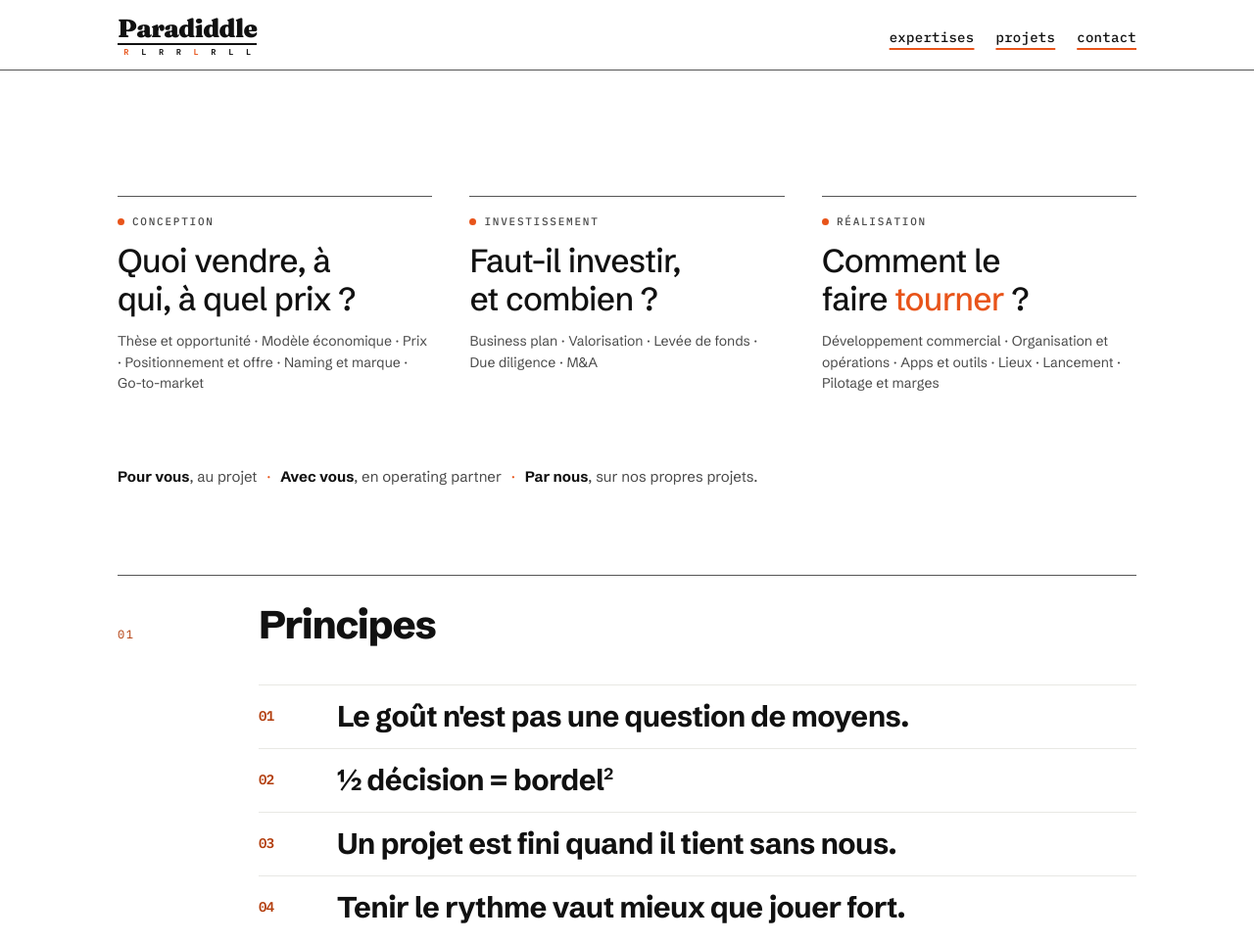
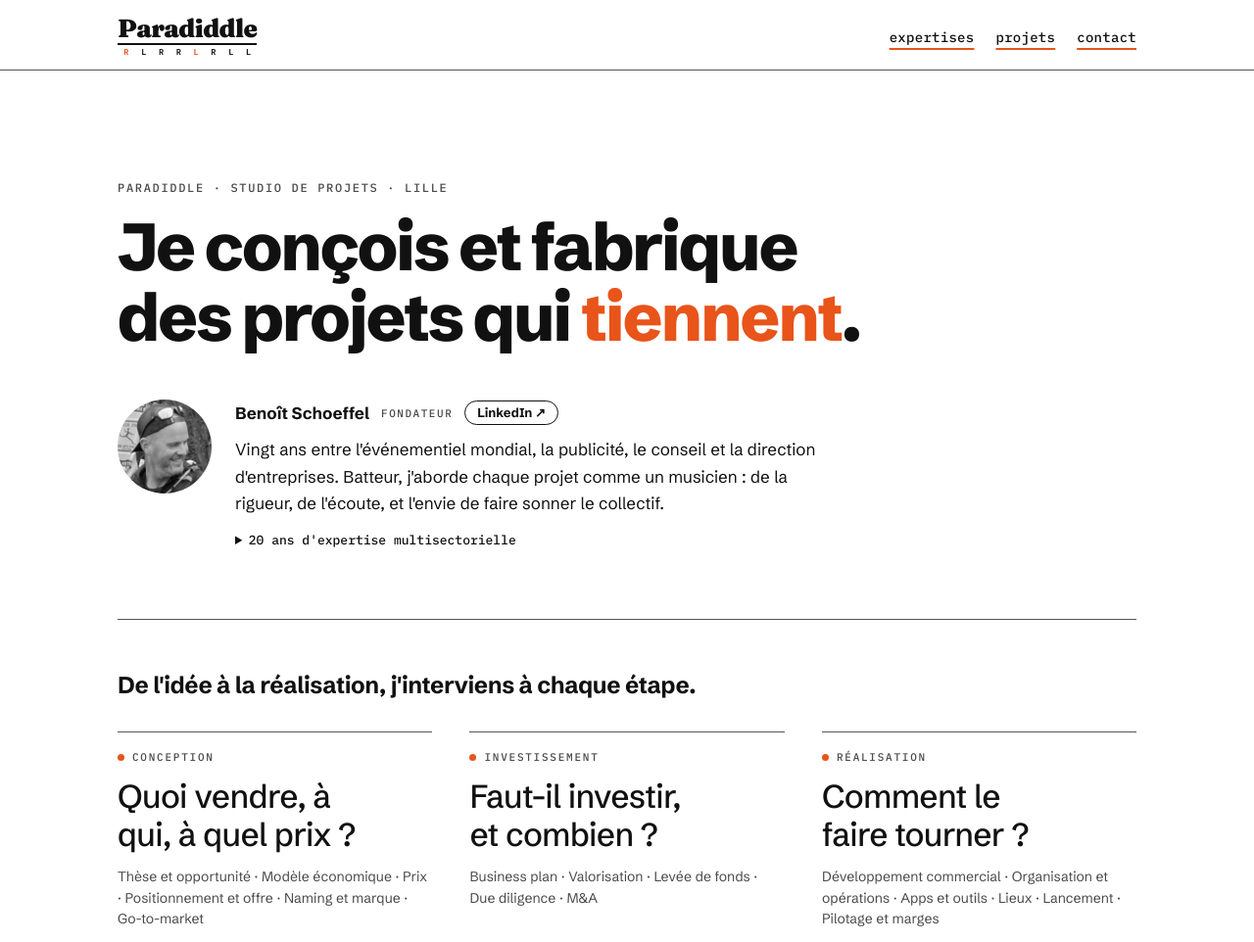
Before and after one commit to bschoeffel/paradiddle-site, a plain HTML site: page index.html in a window 1280 px wide. Shown: the top 962 px of the page at 98% size. Drawn offline with Linux system fonts and the light colour scheme.

Commit message:
Ouverture par le fondateur, puis les expertises ; section Fondateur fusionnée
Co-Authored-By: Claude Opus 5.5 <noreply@anthropic.com>
Claude-Session: https://claude.ai/code/session_01BLnAgTWFHsGTDW4dwBqLML

```diff
--- a/index.html
+++ b/index.html
@@ -4,9 +4,9 @@
 <meta charset="utf-8">
 <meta name="viewport" content="width=device-width, initial-scale=1, viewport-fit=cover">
 <title>Paradiddle · Studio de projets</title>
-<meta name="description" content="Paradiddle, studio de projets : conception, investissement, réalisation. Quoi vendre, à qui, à quel prix ? Faut-il investir ? Comment le faire tourner ? Fondé à Lille par Benoît Schoeffel.">
+<meta name="description" content="Paradiddle, studio de projets à Lille. Benoît Schoeffel conçoit et fabrique des projets qui tiennent : conception, investissement, réalisation.">
 <meta property="og:title" content="Paradiddle · Studio de projets">
-<meta property="og:description" content="Paradiddle, studio de projets. Créatif et touche-à-tout, de l'idée à la réalisation. Fondé à Lille par Benoît Schoeffel.">
+<meta property="og:description" content="Paradiddle, studio de projets à Lille. Benoît Schoeffel conçoit et fabrique des projets qui tiennent : conception, investissement, réalisation.">
 <meta property="og:type" content="website">
 <meta property="og:image" content="https://paradiddle.fr/og-image.png">
 <meta property="og:image:width" content="1200">
@@ -213,8 +213,22 @@ footer .wrap { display: flex; justify-content: space-between; align-items: end;
 
 
 .hero .kicker { margin: 0 0 14px; font: 600 13px var(--mono); letter-spacing: .14em; text-transform: uppercase; color: var(--accent-ink); }
+/* Ouverture par le fondateur */
+.opener { padding: clamp(56px, 9vw, 112px) 0 clamp(40px, 6vw, 72px); }
+.opener .kicker { margin: 0 0 18px; font: 500 12px var(--mono); letter-spacing: .14em; text-transform: uppercase; color: var(--muted); }
+.opener h1 { margin: 0; font-size: clamp(34px, 5.4vw, 68px); line-height: 1.05; font-weight: 800; letter-spacing: -0.035em; max-width: 14em; text-wrap: balance; }
+.opener h1 em { font-style: normal; color: var(--accent); }
+.me { display: grid; grid-template-columns: 96px minmax(0, 1fr); gap: 24px; margin-top: clamp(32px, 4vw, 48px); max-width: 720px; align-items: start; }
+.me img { width: 96px; height: 96px; border-radius: 50%; object-fit: cover; filter: grayscale(1) contrast(1.05); }
+.me-txt { display: grid; gap: 10px; }
+.me-txt p { margin: 0; font-size: 17px; line-height: 1.6; }
+.me-name { display: flex; flex-wrap: wrap; align-items: center; gap: 6px 12px; }
+.me-name span { font: 500 11px var(--mono); letter-spacing: .14em; text-transform: uppercase; color: var(--muted); }
+.me .xp { margin-top: 6px; }
+@media (max-width: 560px) { .me { grid-template-columns: minmax(0, 1fr); } .me img { width: 80px; height: 80px; } }
+.opening .lead { margin: 0 0 28px; font-size: clamp(20px, 2vw, 24px); font-weight: 700; letter-spacing: -0.015em; }
 /* Ouverture : les trois questions, sans titre — version fine */
-.opening { padding: clamp(56px, 10vw, 128px) 0 clamp(48px, 7vw, 88px); }
+.opening { padding: clamp(32px, 4vw, 48px) 0 clamp(48px, 7vw, 88px); border-top: .5px solid #555; }
 .qs { list-style: none; margin: 0; padding: 0; display: grid; grid-template-columns: repeat(3, minmax(0, 1fr)); gap: 0 clamp(20px, 3vw, 40px); }
 .qs li { display: grid; align-content: start; gap: 14px; padding-top: 18px; border-top: .5px solid #555; }
 .qs .tag { margin: 0; display: flex; align-items: center; gap: 8px; font: 500 11px var(--mono); letter-spacing: .16em; text-transform: uppercase; color: var(--muted); }
@@ -350,12 +364,36 @@ try { if (!window.matchMedia('(prefers-reduced-motion: reduce)').matches && !ses
 
 <main id="top">
   <div class="wrap">
-    <section class="opening" id="studio" aria-labelledby="opening-title">
-      <h1 id="opening-title" class="sr">Paradiddle, studio de projets&nbsp;: conception, investissement, réalisation.</h1>
+    <section class="opener" aria-labelledby="intro-title">
+      <p class="kicker">Paradiddle · Studio de projets · Lille</p>
+      <h1 id="intro-title">Je conçois et fabrique des projets qui <em>tiennent</em>.</h1>
+      <div class="me">
+        <img src="assets/benoit.jpg" alt="Benoît Schoeffel" width="96" height="96">
+        <div class="me-txt">
+          <p class="me-name"><b>Benoît Schoeffel</b> <span>fondateur</span> <a class="li-pill" href="https://www.linkedin.com/in/bschoeffel/" target="_blank" rel="noopener" aria-label="Profil LinkedIn de Benoît Schoeffel (nouvel onglet)">LinkedIn&nbsp;↗</a></p>
+          <p>Vingt ans entre l'événementiel mondial, la publicité, le conseil et la direction d'entreprises. Batteur, j'aborde chaque projet comme un musicien&nbsp;: de la rigueur, de l'écoute, et l'envie de faire sonner le collectif.</p>
+          <details class="xp">
+          <summary>20 ans d'expertise multisectorielle</summary>
+          <div class="legal-body">
+            <p><b>2007–2010 · Événements sportifs mondiaux</b> : protocole et VIP de la Coupe du monde de rugby 2007 (Paris), billetterie et hébergement de 300 VIP aux Jeux de Vancouver 2010, transports et activités de la Coupe du monde FIFA 2010 (Johannesburg) avec une équipe de 15 personnes.</p>
+            <p><b>2008–2010 · DDB Canada</b> : stratégie digitale pour la Commission canadienne du tourisme et les Jeux de Vancouver.</p>
+            <p><b>2011–2014 · altima° (Accenture)</b> : projets e-commerce de 100 à 500 jours, dont les refontes de BNP Paribas Cardif et Damart. Management de transition pour Chronodrive et AXA.</p>
+            <p><b>2014–2021 · Projexion</b> : membre du comité de direction. Chiffre d'affaires de 1,2 à 5,5&nbsp;M€ sans levée de fonds, 33&nbsp;% de marge brute. En interne, conception et réalisation de l'expérience collaborateur et client, de l'identité, du site web et des outils (ERP, CRM, reporting). Clients&nbsp;: Leroy Merlin, Auchan, Kingfisher, Boulanger, La Redoute, Kiabi, Cofidis, Caisse d'Épargne, Roquette, Bonduelle, Boralex.</p>
+            <p><b>2022 · Klareo</b> : passage de start-up à scale-up. 600&nbsp;k€ de pipe en 6 mois, puis une levée de 3&nbsp;M€.</p>
+            <p><b>2023–2024 · Willing</b> : retournement du bureau de Lille en 5 mois. Marge brute de −45&nbsp;% à +35&nbsp;%, chiffre d'affaires de 0,7 à 1,6&nbsp;M€, de 7 à 16 clients actifs, dont ADEO, Kiabi et Decathlon. Une équipe de 15 consultants. Deux opérations de M&amp;A engagées&nbsp;: l'instruction d'une reprise externe et le rapprochement avec Altera.</p>
+            <p><b>2024–2025 · groove</b> : cofondateur d'un cabinet de conseil et d'exécution. Clients&nbsp;: Electro Dépôt, Engie, Kiloutou, Klareo.</p>
+          </div>
+        </details>
+        </div>
+      </div>
+    </section>
+
+    <section class="opening" id="studio" aria-labelledby="studio-title">
+      <h2 id="studio-title" class="lead">De l'idée à la réalisation, j'interviens à chaque étape.</h2>
       <ol class="qs">
         <li><p class="tag">Conception</p><p class="q">Quoi vendre, à qui, à quel prix&nbsp;?</p><p class="d">Thèse et opportunité · Modèle économique · Prix · Positionnement et offre · Naming et marque · Go-to-market</p></li>
         <li><p class="tag">Investissement</p><p class="q">Faut-il investir, et combien&nbsp;?</p><p class="d">Business plan · Valorisation · Levée de fonds · Due diligence · M&amp;A</p></li>
-        <li><p class="tag">Réalisation</p><p class="q">Comment le faire <em>tourner</em>&nbsp;?</p><p class="d">Développement commercial · Organisation et opérations · Apps et outils · Lieux · Lancement · Pilotage et marges</p></li>
+        <li><p class="tag">Réalisation</p><p class="q">Comment le faire tourner&nbsp;?</p><p class="d">Développement commercial · Organisation et opérations · Apps et outils · Lieux · Lancement · Pilotage et marges</p></li>
       </ol>
       <p class="modes"><b>Pour vous</b>, au projet <span aria-hidden="true">·</span> <b>Avec vous</b>, en operating partner <span aria-hidden="true">·</span> <b>Par nous</b>, sur nos propres projets.</p>
     </section>
@@ -399,33 +437,11 @@ try { if (!window.matchMedia('(prefers-reduced-motion: reduce)').matches && !ses
         </ul>
       </div>
     </section>
-
-    <section class="s" id="fondateur" aria-labelledby="fondateur-title">
-      <div class="s-head"><span class="mono num">03</span><h2 id="fondateur-title">Le fondateur</h2></div>
-      <div class="s-body">
-        <div class="letter">
-          <p>Après vingt ans dans l'événementiel mondial, la publicité, le conseil et la direction d'entreprises, Benoît Schoeffel aborde chaque projet comme un musicien&nbsp;: de la rigueur, de l'écoute, et l'envie de faire sonner le collectif.</p>
-        </div>
-        <p class="sign"><img class="avatar" src="assets/benoit.jpg" alt="Benoît Schoeffel" width="64" height="64"><b>Benoît Schoeffel</b><span class="mono">Fondateur</span><a class="li-pill" href="https://www.linkedin.com/in/bschoeffel/" target="_blank" rel="noopener" aria-label="Profil LinkedIn de Benoît Schoeffel (nouvel onglet)">LinkedIn&nbsp;↗</a></p>
-        <details class="xp">
-          <summary>20 ans d'expertise multisectorielle</summary>
-          <div class="legal-body">
-            <p><b>2007–2010 · Événements sportifs mondiaux</b> : protocole et VIP de la Coupe du monde de rugby 2007 (Paris), billetterie et hébergement de 300 VIP aux Jeux de Vancouver 2010, transports et activités de la Coupe du monde FIFA 2010 (Johannesburg) avec une équipe de 15 personnes.</p>
-            <p><b>2008–2010 · DDB Canada</b> : stratégie digitale pour la Commission canadienne du tourisme et les Jeux de Vancouver.</p>
-            <p><b>2011–2014 · altima° (Accenture)</b> : projets e-commerce de 100 à 500 jours, dont les refontes de BNP Paribas Cardif et Damart. Management de transition pour Chronodrive et AXA.</p>
-            <p><b>2014–2021 · Projexion</b> : membre du comité de direction. Chiffre d'affaires de 1,2 à 5,5&nbsp;M€ sans levée de fonds, 33&nbsp;% de marge brute. En interne, conception et réalisation de l'expérience collaborateur et client, de l'identité, du site web et des outils (ERP, CRM, reporting). Clients&nbsp;: Leroy Merlin, Auchan, Kingfisher, Boulanger, La Redoute, Kiabi, Cofidis, Caisse d'Épargne, Roquette, Bonduelle, Boralex.</p>
-            <p><b>2022 · Klareo</b> : passage de start-up à scale-up. 600&nbsp;k€ de pipe en 6 mois, puis une levée de 3&nbsp;M€.</p>
-            <p><b>2023–2024 · Willing</b> : retournement du bureau de Lille en 5 mois. Marge brute de −45&nbsp;% à +35&nbsp;%, chiffre d'affaires de 0,7 à 1,6&nbsp;M€, de 7 à 16 clients actifs, dont ADEO, Kiabi et Decathlon. Une équipe de 15 consultants. Deux opérations de M&amp;A engagées&nbsp;: l'instruction d'une reprise externe et le rapprochement avec Altera.</p>
-            <p><b>2024–2025 · groove</b> : cofondateur d'un cabinet de conseil et d'exécution. Clients&nbsp;: Electro Dépôt, Engie, Kiloutou, Klareo.</p>
-          </div>
-        </details>
-      </div>
-    </section>
   </div>
 
   <section class="contact" id="contact" aria-labelledby="contact-title">
     <div class="wrap">
-      <p class="mono">04 · Contact</p>
+      <p class="mono">03 · Contact</p>
       <h2 id="contact-title">Un projet ? Parlons-en.</h2>
       <p>Un premier échange de 30 minutes suffit pour savoir si nous jouons ensemble.</p>
       <a class="mail" href="mailto:benoit.schoeffel@paradiddle.fr">benoit.schoeffel@paradiddle.fr</a>
```
